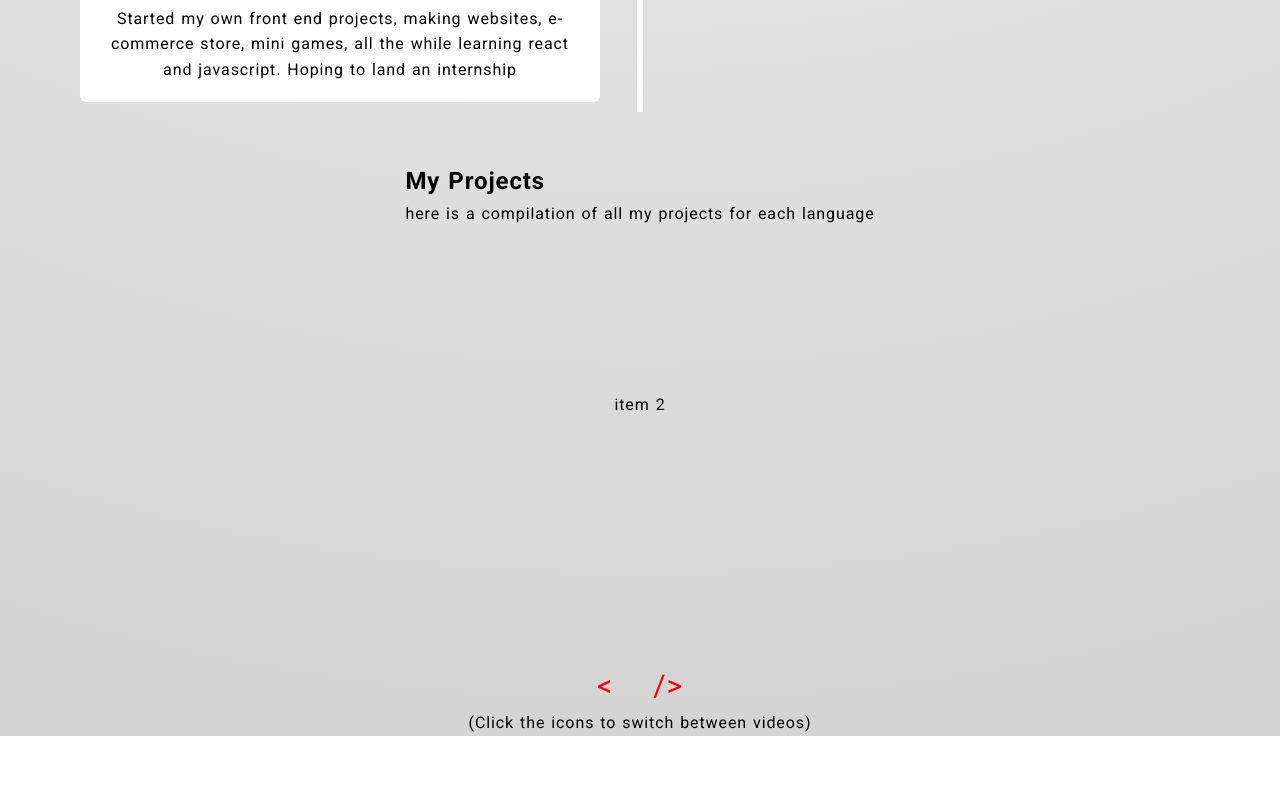
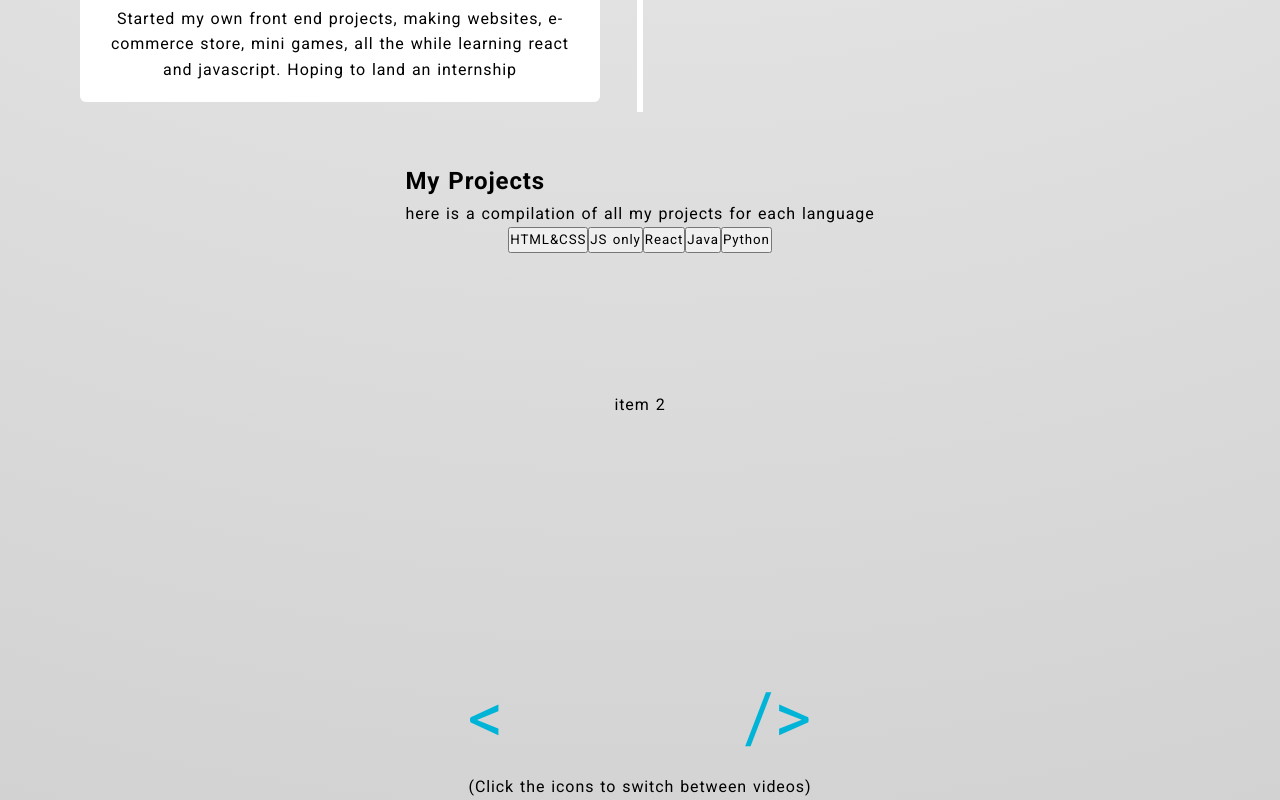
Before and after one commit to alexalextran/Portfolio-Website-4.0, a React (Create React App) app: page / in a window 1280 px wide. Shown: the part 3549-4349 px from the top of the page. Before the commit the page ends 4285 px from the top, so only its background shows below. Built offline with nearby package versions, Linux system fonts and the light colour scheme.

Commit message:
added catagories to the protfolio carousel

```diff
--- a/src/App.css
+++ b/src/App.css
@@ -346,11 +346,11 @@ CAROUSEL
 }
 
 .carousel__button {
-  font-size: 30px;
+  font-size: 70px;
   display: inline-block;
   background-color: transparent;
-  margin: 0 20px;
+  margin: 0 120px;
   cursor: pointer;
   transition: all 300ms;
-  color: rgb(255, 0, 0);
+  color: rgb(0,180,216);
 }
--- a/src/components/Journey.jsx
+++ b/src/components/Journey.jsx
@@ -4,33 +4,33 @@ const Journey = () => {
     return (
         <section className='journey'>
         <h1 className='journey__title'>My Journey</h1>
-        <div class="timeline">
-  <div class="container left">
-    <div class="content">
+        <div className="timeline">
+  <div className="container left">
+    <div className="content">
       <h2>2021 Febuary</h2>
       <p>I started my degree and start learning my first language java, learnt OOP concepts and familarised myself with C based terminology such as loops, arrays, objects.</p>
     </div>
   </div>
-  <div class="container right">
-    <div class="content">
+  <div className="container right">
+    <div className="content">
       <h2>2021 May</h2>
       <p>Started experimenting with my own projects, creating my first ever project which was a simple java calculator, then i moved onto other java projects such as minesweeper, GUi projects.</p>
     </div>
   </div>
-  <div class="container left">
-    <div class="content">
+  <div className="container left">
+    <div className="content">
       <h2>2021 July</h2>
       <p>Discovered frontend, and from there on out, i finally realised what i wanted to do, started simple, learning html and becoming confident with css</p>
     </div>
   </div>
-  <div class="container right">
-    <div class="content">
+  <div className="container right">
+    <div className="content">
       <h2>2021 July</h2>
       <p>Discovered frontend, and from there on out, i finally realised what i wanted to do, started simple, learning html and becoming confident with css</p>
     </div>
   </div>
-  <div class="container left">
-    <div class="content">
+  <div className="container left">
+    <div className="content">
       <h2>2021 August - Present</h2>
       <p>Started my own front end projects, making websites, e-commerce store, mini games, all the while learning react and javascript. Hoping to land an internship</p>
     </div>
--- a/src/components/MyLanguages.jsx
+++ b/src/components/MyLanguages.jsx
@@ -12,7 +12,7 @@ const Mylanguages = () => {
       <h2 className="skills__title--sub">What I Use</h2>
       <div className="skills__using">
         <div className="skills__using--card">
-          <h3 class="skills__using--title">HMTL</h3>
+          <h3 className="skills__using--title">HMTL</h3>
           <svg
             style={{ fill: "rgb(226,96,40)" }}
             xmlns="http://www.w3.org/2000/svg"
@@ -23,7 +23,7 @@ const Mylanguages = () => {
         </div>
 
         <div className="skills__using--card">
-          <h3 class="skills__using--title">CSS</h3>
+          <h3 className="skills__using--title">CSS</h3>
           <svg
             style={{ fill: "rgb(47,160,210)" }}
             xmlns="http://www.w3.org/2000/svg"
@@ -34,7 +34,7 @@ const Mylanguages = () => {
         </div>
 
         <div className="skills__using--card">
-          <h3 class="skills__using--title">JAVASCRIPT</h3>
+          <h3 className="skills__using--title">JAVASCRIPT</h3>
           <svg
             style={{ fill: "rgb(234,212,28)" }}
             xmlns="http://www.w3.org/2000/svg"
@@ -45,12 +45,12 @@ const Mylanguages = () => {
         </div>
 
         <div className="skills__using--card">
-          <h3 class="skills__using--title">React</h3>
+          <h3 className="skills__using--title">React</h3>
           <img src={reactjpg} style={{ height: "130px", width: "130px" }}></img>
         </div>
 
         <div className="skills__using--card">
-          <h3 class="skills__using--title">Git</h3>
+          <h3 className="skills__using--title">Git</h3>
           <svg xmlns="http://www.w3.org/2000/svg" viewBox="0 0 496 512">
             <path d="M165.9 397.4c0 2-2.3 3.6-5.2 3.6-3.3.3-5.6-1.3-5.6-3.6 0-2 2.3-3.6 5.2-3.6 3-.3 5.6 1.3 5.6 3.6zm-31.1-4.5c-.7 2 1.3 4.3 4.3 4.9 2.6 1 5.6 0 6.2-2s-1.3-4.3-4.3-5.2c-2.6-.7-5.5.3-6.2 2.3zm44.2-1.7c-2.9.7-4.9 2.6-4.6 4.9.3 2 2.9 3.3 5.9 2.6 2.9-.7 4.9-2.6 4.6-4.6-.3-1.9-3-3.2-5.9-2.9zM244.8 8C106.1 8 0 113.3 0 252c0 110.9 69.8 205.8 169.5 239.2 12.8 2.3 17.3-5.6 17.3-12.1 0-6.2-.3-40.4-.3-61.4 0 0-70 15-84.7-29.8 0 0-11.4-29.1-27.8-36.6 0 0-22.9-15.7 1.6-15.4 0 0 24.9 2 38.6 25.8 21.9 38.6 58.6 27.5 72.9 20.9 2.3-16 8.8-27.1 16-33.7-55.9-6.2-112.3-14.3-112.3-110.5 0-27.5 7.6-41.3 23.6-58.9-2.6-6.5-11.1-33.3 2.6-67.9 20.9-6.5 69 27 69 27 20-5.6 41.5-8.5 62.8-8.5s42.8 2.9 62.8 8.5c0 0 48.1-33.6 69-27 13.7 34.7 5.2 61.4 2.6 67.9 16 17.7 25.8 31.5 25.8 58.9 0 96.5-58.9 104.2-114.8 110.5 9.2 7.9 17 22.9 17 46.4 0 33.7-.3 75.4-.3 83.6 0 6.5 4.6 14.4 17.3 12.1C428.2 457.8 496 362.9 496 252 496 113.3 383.5 8 244.8 8zM97.2 352.9c-1.3 1-1 3.3.7 5.2 1.6 1.6 3.9 2.3 5.2 1 1.3-1 1-3.3-.7-5.2-1.6-1.6-3.9-2.3-5.2-1zm-10.8-8.1c-.7 1.3.3 2.9 2.3 3.9 1.6 1 3.6.7 4.3-.7.7-1.3-.3-2.9-2.3-3.9-2-.6-3.6-.3-4.3.7zm32.4 35.6c-1.6 1.3-1 4.3 1.3 6.2 2.3 2.3 5.2 2.6 6.5 1 1.3-1.3.7-4.3-1.3-6.2-2.2-2.3-5.2-2.6-6.5-1zm-11.4-14.7c-1.6 1-1.6 3.6 0 5.9 1.6 2.3 4.3 3.3 5.6 2.3 1.6-1.3 1.6-3.9 0-6.2-1.4-2.3-4-3.3-5.6-2z" />
           </svg>
@@ -60,28 +60,28 @@ const Mylanguages = () => {
       <h2 className="skills__title--sub">What Im Learning</h2>
       <div className="skills__using">
       <div className="skills__using--card">
-          <h3 class="skills__using--title">Python</h3>
+          <h3 className="skills__using--title">Python</h3>
           <img src={python} style={{ height: "120px", width: "120px" }}></img>
 
         </div>
 
         <div className="skills__using--card">
-          <h3 class="skills__using--title">BootStrap</h3>
+          <h3 className="skills__using--title">BootStrap</h3>
           <svg style={{ fill: "rgb(86,61,124)" }} xmlns="http://www.w3.org/2000/svg" viewBox="0 0 576 512"><path d="M333.5,201.4c0-22.1-15.6-34.3-43-34.3h-50.4v71.2h42.5C315.4,238.2,333.5,225,333.5,201.4z M517,188.6 c-9.5-30.9-10.9-68.8-9.8-98.1c1.1-30.5-22.7-58.5-54.7-58.5H123.7c-32.1,0-55.8,28.1-54.7,58.5c1,29.3-0.3,67.2-9.8,98.1 c-9.6,31-25.7,50.6-52.2,53.1v28.5c26.4,2.5,42.6,22.1,52.2,53.1c9.5,30.9,10.9,68.8,9.8,98.1c-1.1,30.5,22.7,58.5,54.7,58.5h328.7 c32.1,0,55.8-28.1,54.7-58.5c-1-29.3,0.3-67.2,9.8-98.1c9.6-31,25.7-50.6,52.1-53.1v-28.5C542.7,239.2,526.5,219.6,517,188.6z M300.2,375.1h-97.9V136.8h97.4c43.3,0,71.7,23.4,71.7,59.4c0,25.3-19.1,47.9-43.5,51.8v1.3c33.2,3.6,55.5,26.6,55.5,58.3 C383.4,349.7,352.1,375.1,300.2,375.1z M290.2,266.4h-50.1v78.4h52.3c34.2,0,52.3-13.7,52.3-39.5 C344.7,279.6,326.1,266.4,290.2,266.4z"/></svg>
         </div>
 
         <div className="skills__using--card">
-          <h3 class="skills__using--title">Figma</h3>
+          <h3 className="skills__using--title">Figma</h3>
           <img src={figma} style={{ height: "120px", width: "120px" }}></img>
         </div>
 
         <div className="skills__using--card">
-          <h3 class="skills__using--title">SQL</h3>
+          <h3 className="skills__using--title">SQL</h3>
           <img src={mysql} style={{ height: "120px", width: "120px" }}></img>
         </div>
 
         <div className="skills__using--card">
-          <h3 class="skills__using--title">Java</h3>
+          <h3 className="skills__using--title">Java</h3>
           <img src={java} style={{ height: "120px", width: "120px" }}></img>
         </div>
       </div>
--- a/src/components/Portfolio.jsx
+++ b/src/components/Portfolio.jsx
@@ -5,10 +5,11 @@ const Portfolio = () => {
     document.querySelectorAll(".carousel").forEach((carousel) => {
       const items = carousel.querySelectorAll(".carousel__item");
       const buttons = carousel.querySelectorAll(".carousel__button");
-      console.log(buttons);
+
       var k = 1;
 
       buttons.forEach((button, i) => {
+
         button.addEventListener("click", () => {
           // un-select all the items
 
@@ -16,20 +17,27 @@ const Portfolio = () => {
             item.classList.remove("carousel__item--selected")
           );
           buttons.forEach((button) =>
-          button.style.pointerEvents = "all"
+          button.style.pointerEvents = "all",
+
         );
 
           if (i == 0) {
             if (k == 1) {
-              buttons[0].style.pointerEvents = "none";
+              buttons[i].style.pointerEvents = "none";
+              buttons[i].style.color = "gray";
+            }
 
-            }
+            buttons[1].style.color = "rgb(0,180,216)"
             k--;
-          } else {
+
+        }else {
+
             if (k == (items.length - 2)) {
-                buttons[1].style.pointerEvents = "none";
+                buttons[i].style.pointerEvents = "none";
+                buttons[i].style.color = "gray";
+              }
 
-              }
+              buttons[0].style.color = "rgb(0,180,216)"
             k++;
           }
 
@@ -55,6 +63,12 @@ const Portfolio = () => {
             <h1 className="YTvideos__header--title gold">My Projects</h1>
             <p>here is a compilation of all my projects for each language</p>
           </div>
+          <div className="porfolio__header--nav">
+          <button>HTML&CSS</button>
+          <button>JS only</button>
+          <button>React</button>
+          <button>Java</button>
+          <button>Python</button></div>
           <div className="carousel__item">item 1</div>
           <div className="carousel__item">item 2</div>
           <div className="carousel__item">item 3</div>
```
